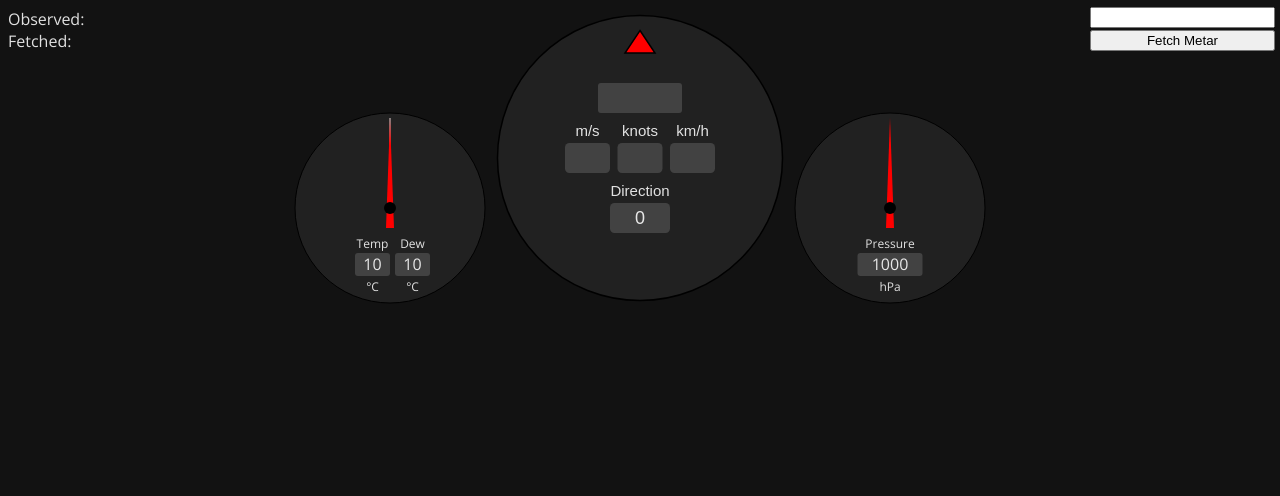
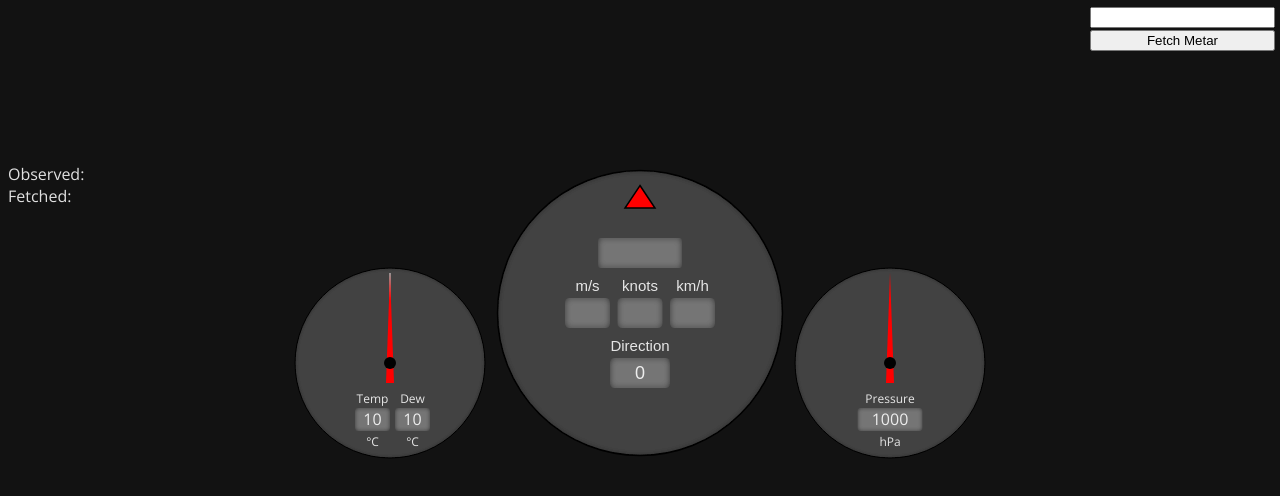
Before and after one commit to jmbredal/d3-gauges, a website built with webpack: page dist/index.html in a window 1280 px wide. Built offline with nearby package versions, Linux system fonts and the light colour scheme; no server answers; what d3-radial-axis would draw is missing.

Commit message:
Add inset shadow filter

```diff
--- a/dist/index.html
+++ b/dist/index.html
@@ -15,34 +15,49 @@
       background-color: #121212;
       /* font-family: 'Roboto Condensed', sans-serif; */
       font-family: 'Open Sans', sans-serif;
-        color: rgba(255,255,255,.87);
+      color: rgba(255, 255, 255, .87);
     }
+
     .gauge-background {
-        fill: #212121;
+      fill: #424242;
+      filter: url(#inset-shadow);
     }
 
     text {
-        fill: rgba(255,255,255,.87);
+      fill: rgba(255, 255, 255, .87);
     }
 
     .tick text {
       fill: white;
     }
+
     .tick line {
       stroke: white;
     }
 
     .domain {
-        stroke: rgba(255,255,255,.87);
+      stroke: rgba(255, 255, 255, .87);
     }
 
     .display rect {
-        fill: #424242;
+      fill: #757575;
+      filter: url(#inset-shadow);
     }
   </style>
 </head>
 
 <body>
+  <svg>
+    <defs>
+      <filter id="inset-shadow">
+        <feFlood flood-color="black" />
+        <feComposite operator="out" in2="SourceGraphic" />
+        <feGaussianBlur stdDeviation="2" />
+        <feComposite operator="atop" in2="SourceGraphic" />
+      </filter>
+    </defs>
+  </svg>
+
   <div style="position: absolute;">
     Observed: <small id="observed"></small>
     <br>
```
Lines whose indentation alone changed are shown as unchanged.
